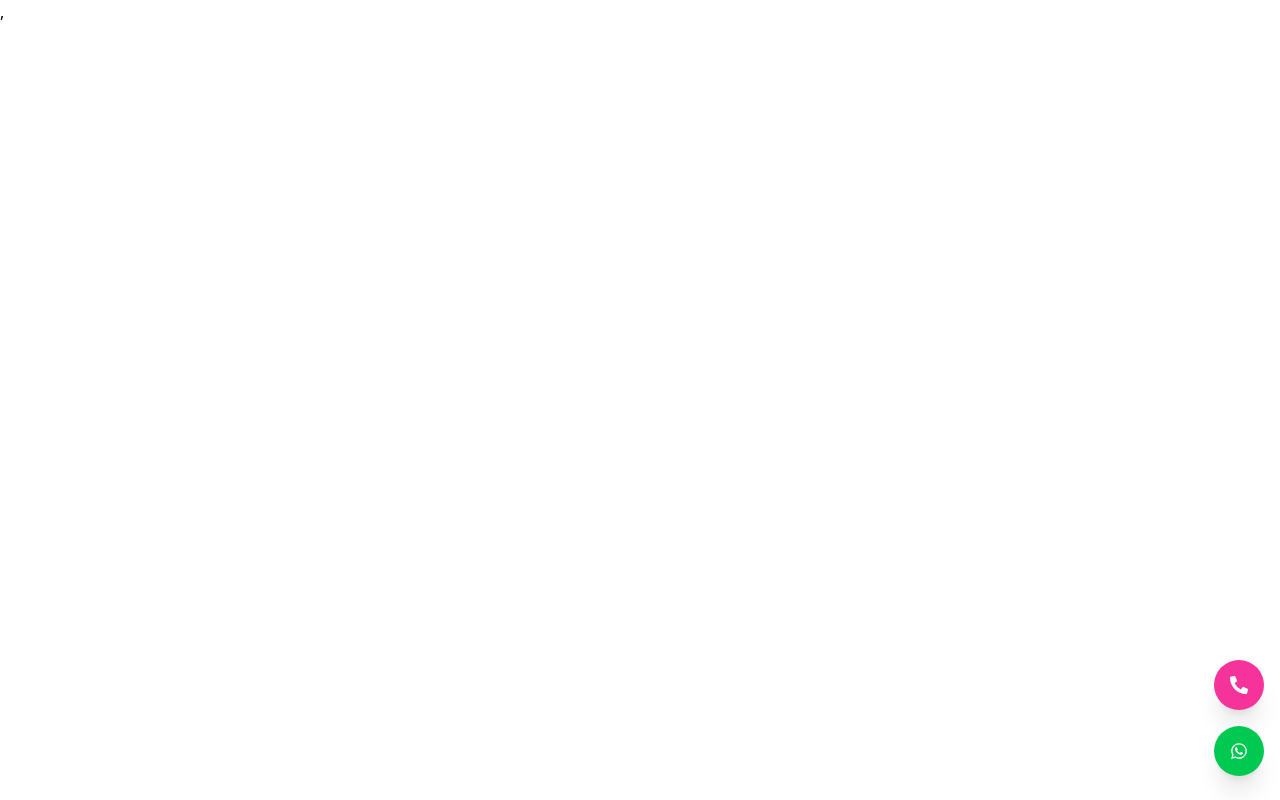
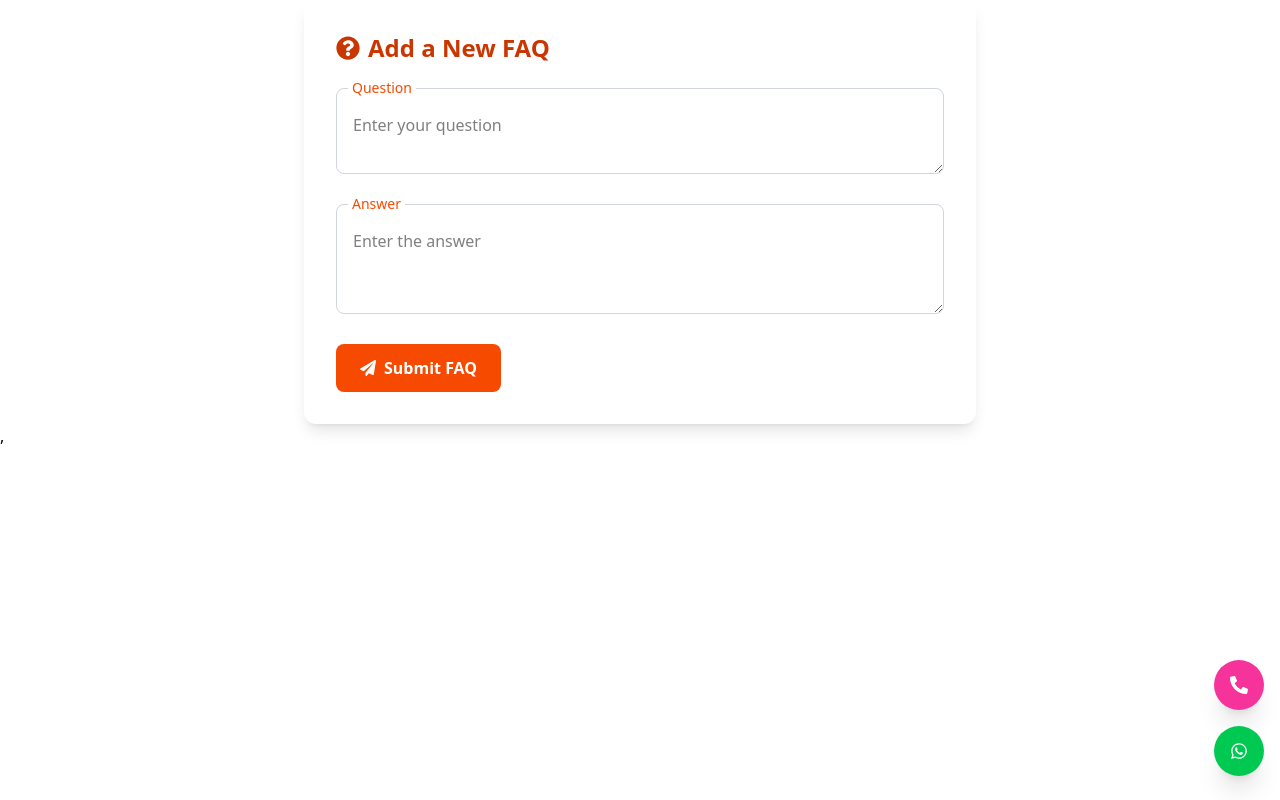
Before and after one commit to aniket-sriv-0810/beyond_blush, a React (Vite) app in the folder client/: page /add-faqs in a window 1280 px wide. Before the commit this address had no page. Built offline with nearby package versions, Linux system fonts and the light colour scheme.

Commit message:
FAQs & Terms and Conds added !

```diff
--- a/client/src/App.jsx
+++ b/client/src/App.jsx
@@ -9,6 +9,7 @@ import Services from './pages/Services'
 import AdminLogin from './pages/Admin/Auth/AdminLogin'
 import AdminHome from './components/Admin/AdminHome'
 import AddTermsForm from './components/TermsAndCond/Terms'
+import AddFaqForm from './components/FAQs/AddFAQForm'
 
 const App = () => {
    const [loading, setLoading] = useState(true);
@@ -22,12 +23,12 @@ const App = () => {
     <div>
     <FloatingActionBtn/>
     <Routes>
-     <Route path='/' element={<AdminLogin/>} />
-     <Route path='/home' element={<Home/>} />
+     <Route path='/' element={<Home/>} />
      <Route path='/admin' element={<AdminLogin/>} />
      <Route path='/admin/home' element={<AdminHome/>} />
      <Route path='/about' element={<About/>} />
      <Route path='/faqs' element={<FAQs/>} />
+     <Route path='/add-faqs' element={<AddFaqForm/>} />
      <Route path='/contact' element={<Contact/>} />
      <Route path='/services' element={<Services/>} />
      <Route path='/terms' element={<AddTermsForm/>} />
--- /dev/null
+++ b/client/src/components/FAQs/AddFaqForm.jsx
@@ -0,0 +1,115 @@
+import React, { useState } from 'react';
+import axios from 'axios';
+import { FaQuestionCircle, FaPaperPlane } from 'react-icons/fa';
+
+const AddFaqForm = () => {
+  const [faq, setFaq] = useState({ ques: '', ans: '' });
+  const [loading, setLoading] = useState(false);
+  const [successMsg, setSuccessMsg] = useState('');
+  const [errorMsg, setErrorMsg] = useState('');
+
+  const handleChange = (e) => {
+    setFaq({ ...faq, [e.target.name]: e.target.value });
+    setSuccessMsg('');
+    setErrorMsg('');
+  };
+
+  const handleSubmit = async (e) => {
+    e.preventDefault();
+
+    if (!faq.ques.trim() || !faq.ans.trim()) {
+      setErrorMsg('Both question and answer are required.');
+      return;
+    }
+
+    try {
+      setLoading(true);
+      const res = await axios.post(`${import.meta.env.VITE_API_URL}/api/admin/add-faq`, faq);
+      setSuccessMsg('FAQ added successfully!');
+      setFaq({ ques: '', ans: '' });
+    } catch (err) {
+      setErrorMsg('Failed to add FAQ. Please try again.');
+    } finally {
+      setLoading(false);
+    }
+  };
+
+  return (
+    <form
+      onSubmit={handleSubmit}
+      className="bg-white bg-opacity-70 backdrop-blur-md rounded-xl shadow-lg max-w-2xl mx-auto p-6 md:p-8 space-y-6 animate-fade-in"
+    >
+      <h2 className="text-2xl font-bold text-orange-700 flex items-center gap-2">
+        <FaQuestionCircle />
+        Add a New FAQ
+      </h2>
+
+      {/* Question Field */}
+      <div className="relative">
+        <label
+          htmlFor="ques"
+          className="absolute top-0 left-3 text-sm text-orange-600 bg-white px-1 transform -translate-y-1/2"
+        >
+          Question
+        </label>
+        <textarea
+          name="ques"
+          id="ques"
+          rows="2"
+          value={faq.ques}
+          onChange={handleChange}
+          placeholder="Enter your question"
+          className="w-full border border-gray-300 rounded-lg px-4 pt-6 pb-3 bg-white focus:outline-none focus:ring-2 focus:ring-orange-400 transition"
+        />
+      </div>
+
+      {/* Answer Field */}
+      <div className="relative">
+        <label
+          htmlFor="ans"
+          className="absolute top-0 left-3 text-sm text-orange-600 bg-white px-1 transform -translate-y-1/2"
+        >
+          Answer
+        </label>
+        <textarea
+          name="ans"
+          id="ans"
+          rows="3"
+          value={faq.ans}
+          onChange={handleChange}
+          placeholder="Enter the answer"
+          className="w-full border border-gray-300 rounded-lg px-4 pt-6 pb-3 bg-white focus:outline-none focus:ring-2 focus:ring-orange-400 transition"
+        />
+      </div>
+
+      {/* Success/Error */}
+      {successMsg && <p className="text-green-600 text-sm">{successMsg}</p>}
+      {errorMsg && <p className="text-red-600 text-sm">{errorMsg}</p>}
+
+      {/* Submit Button */}
+      <button
+        type="submit"
+        disabled={loading}
+        className={`flex items-center justify-center gap-2 w-full md:w-auto px-6 py-3 rounded-lg text-white font-semibold transition ${
+          loading
+            ? 'bg-orange-400 cursor-not-allowed'
+            : 'bg-orange-600 hover:bg-orange-700'
+        }`}
+      >
+        {loading ? (
+          <div className="flex items-center gap-2">
+            <span className="w-4 h-4 border-2 border-white border-t-transparent rounded-full animate-spin"></span>
+            Saving...
+          </div>
+        ) : (
+          <>
+            <FaPaperPlane />
+            Submit FAQ
+          </>
+        )}
+      </button>
+    </form>
+  );
+};
+
+export default AddFaqForm;
--- a/client/src/components/FAQs/FAQs.jsx
+++ b/client/src/components/FAQs/FAQs.jsx
@@ -1,33 +1,33 @@
-import React, { useState } from "react";
+import React, { useState, useEffect } from "react";
+import axios from "axios";
 import { FaChevronDown, FaChevronUp, FaQuestionCircle } from "react-icons/fa";
 import { IoMdHelpCircleOutline } from "react-icons/io";
 import { MdOutlineQuestionAnswer } from "react-icons/md";
 
-const sampleFaqs = [
-  {
-    title: "What makeup brands do you use?",
-    solution: "We use premium products from brands like MAC, Huda Beauty, Charlotte Tilbury, and Fenty Beauty to ensure the best results for all skin types.",
-  },
-  {
-    title: "How long does a bridal makeup session take?",
-    solution: "A bridal makeup session typically takes 1.5 to 2 hours including hair and draping. We recommend scheduling a trial before the big day.",
-  },
-  {
-    title: "Do you provide home service?",
-    solution: "Yes, we offer doorstep makeup services across major cities. Travel charges may apply depending on the distance.",
-  },
-  {
-    title: "Is a makeup trial included in the package?",
-    solution: "Makeup trials are offered at a discounted rate and are highly recommended to ensure satisfaction and perfect coordination on the event day.",
-  },
-];
-
 const FAQs = () => {
+  const [faqs, setFaqs] = useState([]);
   const [activeIndex, setActiveIndex] = useState(null);
+  const [loading, setLoading] = useState(true);
+  const [error, setError] = useState("");
 
   const toggleFAQ = (index) => {
     setActiveIndex(activeIndex === index ? null : index);
   };
+
+  useEffect(() => {
+    const fetchFaqs = async () => {
+      try {
+        const res = await axios.get(`${import.meta.env.VITE_API_URL}/api/navigate/faqs`);
+        setFaqs(res.data.data?.faqs || []);
+      } catch (err) {
+        setError("Failed to load FAQs. Please try again later.");
+      } finally {
+        setLoading(false);
+      }
+    };
+
+    fetchFaqs();
+  }, []);
 
   return (
     <section className="w-full flex flex-col items-center justify-center text-center py-36 bg-gradient-to-br from-[#ffeff4] to-[#f9dbd8] text-[#5a2e2e] shadow-inner px-5 sm:px-10">
@@ -44,7 +44,15 @@ const FAQs = () => {
 
       {/* FAQs */}
       <div className="w-full max-w-4xl space-y-6">
-        {sampleFaqs.map((faq, index) => (
+        {loading && (
+          <p className="text-sm text-orange-600 animate-pulse">Loading FAQs...</p>
+        )}
+        {error && <p className="text-sm text-red-500">{error}</p>}
+        {!loading && !error && faqs.length === 0 && (
+          <p className="text-sm text-gray-500">No FAQs found.</p>
+        )}
+
+        {faqs.map((faq, index) => (
           <div
             key={index}
             className="bg-white border border-pink-200 rounded-2xl shadow-md hover:shadow-lg transition-all duration-300"
@@ -56,7 +64,7 @@ const FAQs = () => {
             >
               <span className="flex items-center gap-3 text-sm sm:text-lg font-serif">
                 <FaQuestionCircle className="text-pink-400 text-xl" />
-                {faq.title}
+                {faq.ques}
               </span>
               <span className="ml-4 text-2xl transition-transform duration-300">
                 {activeIndex === index ? (
@@ -75,7 +83,7 @@ const FAQs = () => {
             >
               <div className="flex items-start gap-3 text-sm sm:text-base text-[#5a2e2e] font-light">
                 <MdOutlineQuestionAnswer className="text-pink-300 text-2xl mt-1" />
-                <p>{faq.solution}</p>
+                <p>{faq.ans}</p>
               </div>
             </div>
           </div>
```
